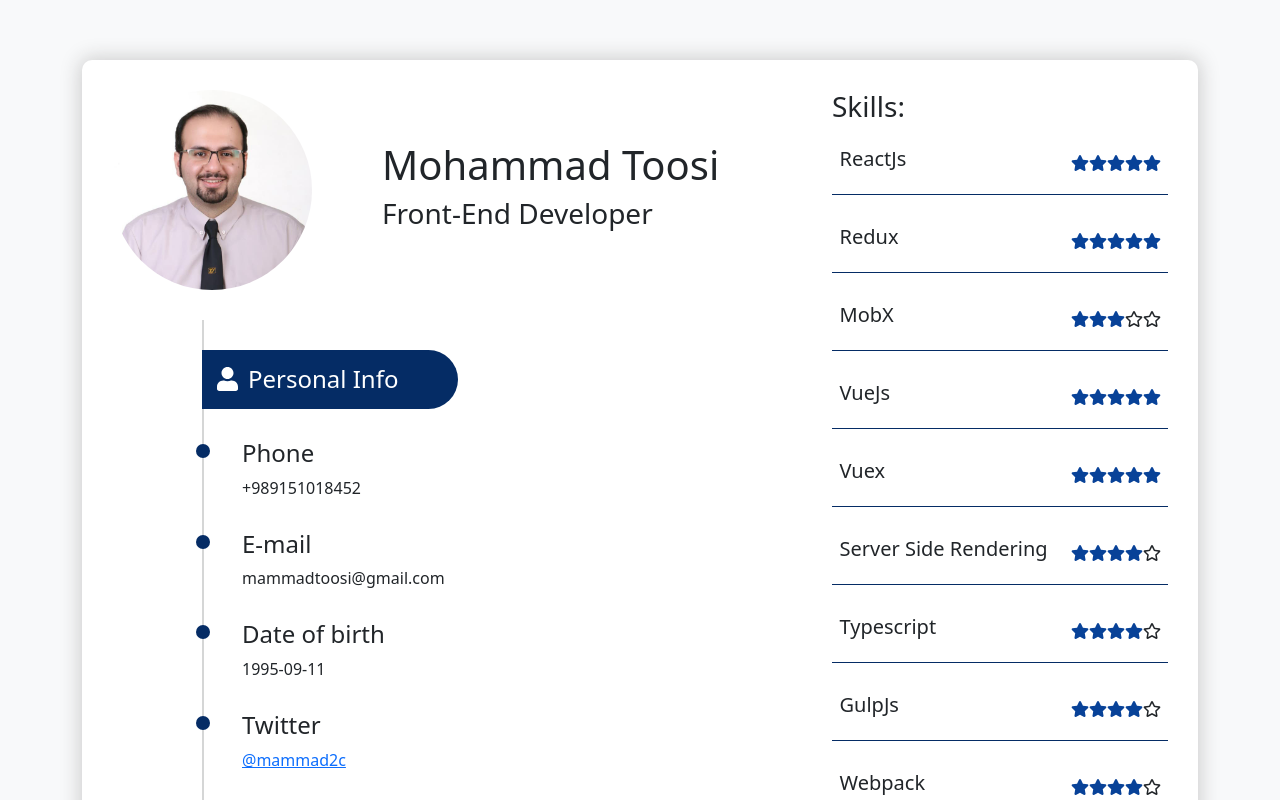
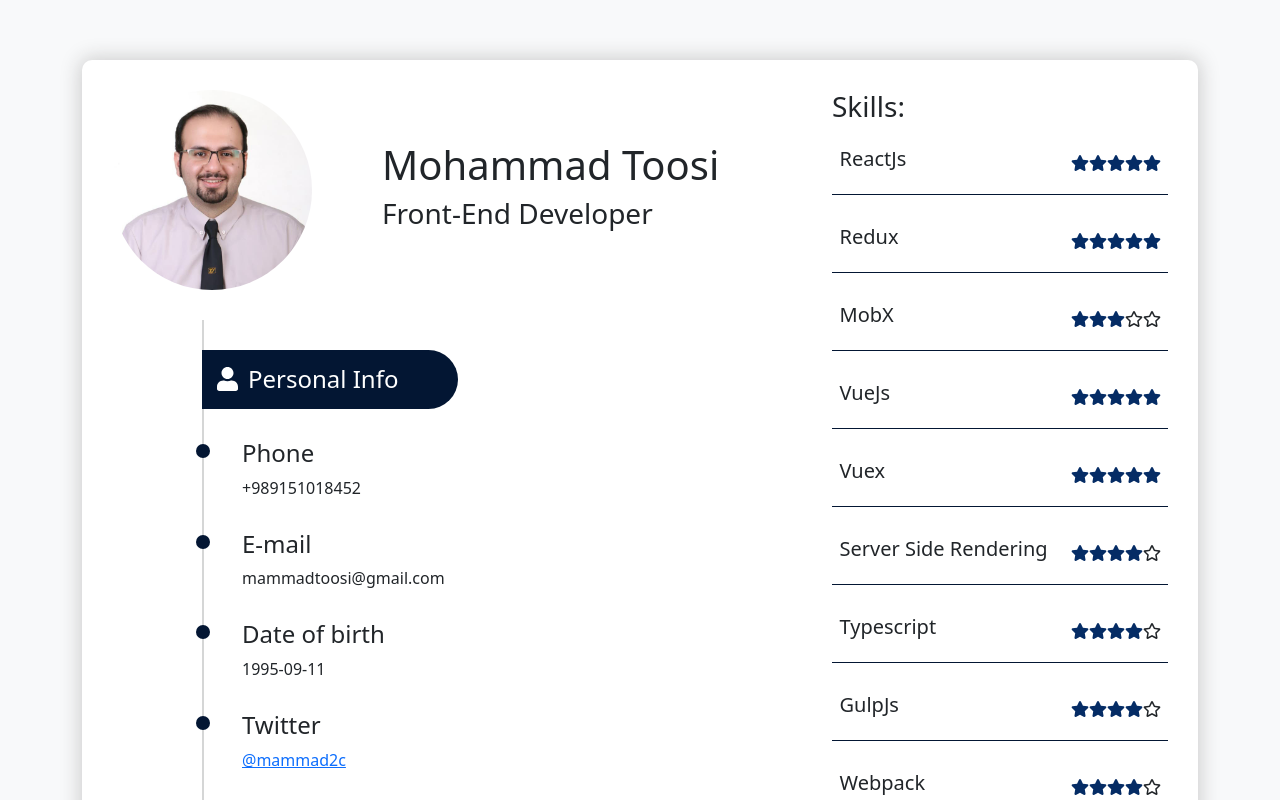
Before and after one commit to mammad2c/mammad2c.github.io, a React (Create React App) app: page / in a window 1280 px wide. Shown: the top 800 px of the page. Built offline with nearby package versions, Linux system fonts and the light colour scheme.

Commit message:
darker blue color usage

```diff
--- a/src/components/Skills/Skills.scss
+++ b/src/components/Skills/Skills.scss
@@ -14,6 +14,6 @@
   }
 
   &__rate-full {
-    color: $blue-700;
+    color: $blue-800;
   }
 }
--- a/src/styles/variables.scss
+++ b/src/styles/variables.scss
@@ -2,7 +2,7 @@
 @import "~bootstrap/scss/bootstrap.scss";
 
 $body-bg: $gray-100;
-$dark: $blue-800;
+$dark: $blue-900;
 
 $baseUnit: 15px;
 $mdUnit: $baseUnit * 2;
```
